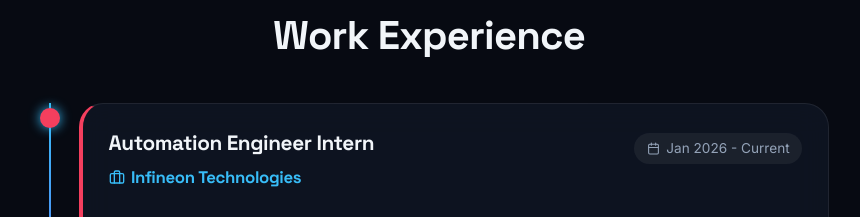
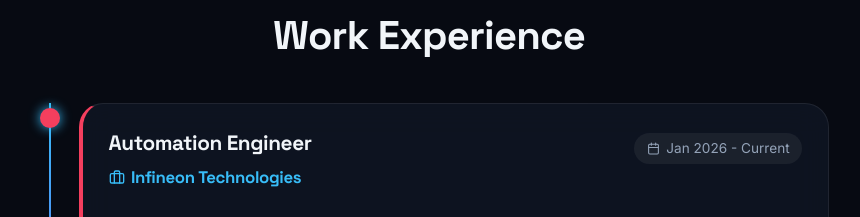
Before and after one commit to Randycje/Randycje.github.io, a React (Vite) app: page / in a window 1280 px wide. Shown: the part 1760-1977 px from the top of the page, without its empty margins (211-1071 px from the left). Built offline with nearby package versions, Linux system fonts and the light colour scheme.

Commit message:
Update Experience roles and redeploy

```diff
--- a/src/components/Experience.jsx
+++ b/src/components/Experience.jsx
@@ -5,9 +5,9 @@ import { Briefcase, Calendar } from 'lucide-react';
 const experiences = [
     {
         company: 'Infineon Technologies',
-        role: 'Automation Engineer Intern',
+        role: 'Automation Engineer',
         period: 'Jan 2026 - Current',
-        description: 'Current internship focused on automation systems.',
+        description: 'Automation Engineer experience focused on developing and testing automation systems.',
         points: [
             'Developed 5 interactive Tableau dashboards used by cross-departmental management to monitor automation storage, efficiency and breakdown trends, directly enabling the shift toward data-driven predictive maintenance. ',
             'Spearheaded engineering improvement projects across existing AMHS automation by aligning multiple vendors and internal stakeholders for better system monitoring and maintenance. ',
@@ -28,9 +28,9 @@ const experiences = [
     },
     {
         company: 'Kilde',
-        role: 'Data Science Intern',
+        role: 'Data Science',
         period: 'Mar 2021 - Aug 2021',
-        description: 'Internship focused on financial data analysis and modeling.',
+        description: 'Data Science experience focused on financial data analysis and modeling.',
         points: [
             'Consolidated 20+ disparate datasets using SQL to reveal key customer investing behaviors, enabling the leadership team to pivot strategy toward high-performing product lines.',
             'Designed 30+ interactive Metabase dashboards for C-Suite executives, directly influencing the decision to discontinue underperforming investment packages.',
```
